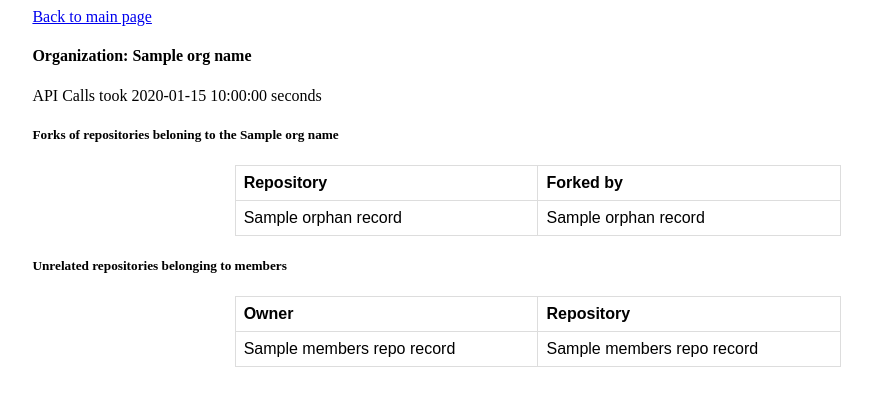
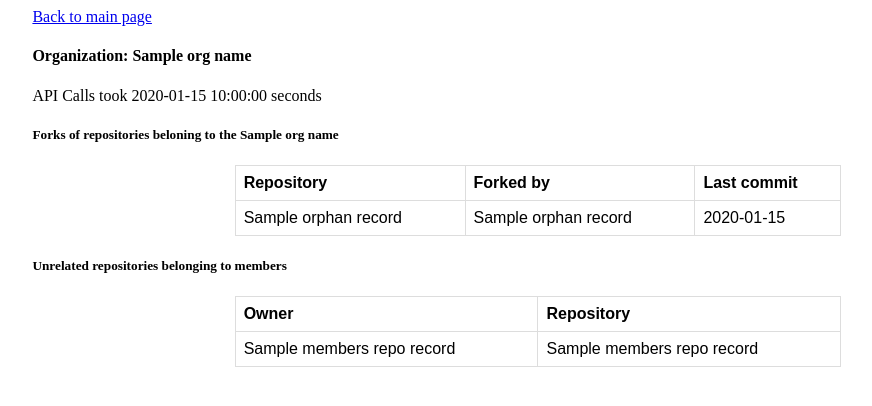
Before and after one commit to SzymonKostrubiec1/gh_monitor, a Flask app: template app/templates/orphans.html in a window 1280 px wide. Shown: the top 406 px of the page, without its empty margins (102-974 px from the left). Run offline with Flask 3, Linux system fonts and the light colour scheme; the template is opened without the code that fills it: most values are stand-ins (such as "Sample title", 1, 10 or a date in 2020).

Commit message:
Add time since last commit to orphan table

```diff
--- a/app/main.py
+++ b/app/main.py
@@ -109,7 +109,10 @@ def search_orphaned_branches(org: github.Organization.Organization):
                 name = (
                     fork.owner.name if fork.owner.name is not None else fork.owner.login
                 )
-                orphan_record.append([repo.name, name])
+                commits = fork.get_commits()
+                last_commit_time = commits[0].commit.committer.date
+                ago_str = arrow.get(last_commit_time).humanize()
+                orphan_record.append([repo.name, name, ago_str])
 
     members_repo_record = []
     # list public repositories beloning to organization members
--- a/app/templates/orphans.html
+++ b/app/templates/orphans.html
@@ -41,11 +41,13 @@
           <tr>
             <th>Repository</th>
             <th>Forked by</th>
+            <th>Last commit</th>
           </tr>
-          {%for repo_name, owner_name in orphan_record%}
+          {%for repo_name, owner_name, time_to_last_commit in orphan_record%}
           <tr>
             <td>{{repo_name}}</td>
             <td>{{owner_name}}</td>
+            <td>{{time_to_last_commit}}</td>
           </tr>
           {%endfor%}
         </table>
```
Also changed, not shown: README.md.
